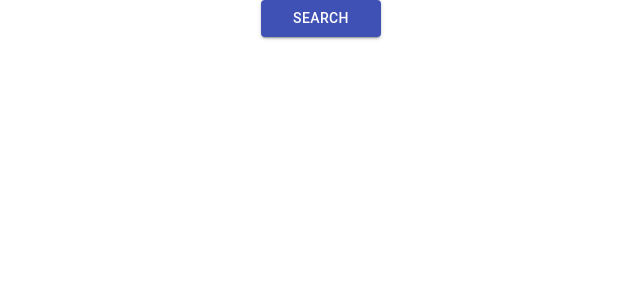
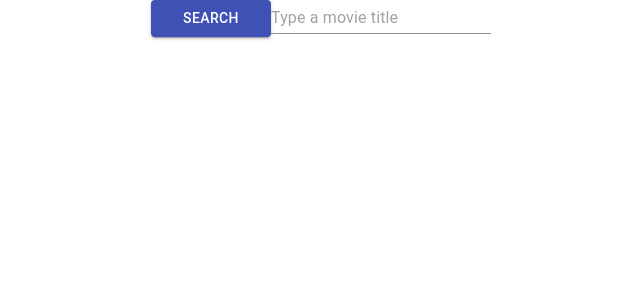
Before and after one commit to gyorkibence/tmdb-homework, a React (Create React App) app: page / in a window 1280 px wide. Shown: the top 300 px of the page, without its empty margins (319-959 px from the left). Built offline with nearby package versions, Linux system fonts and the light colour scheme.

Commit message:
add input component

```diff
--- a/src/components/App/App.tsx
+++ b/src/components/App/App.tsx
@@ -1,11 +1,17 @@
-import React from 'react';
+import React, { useState } from 'react';
 import Button, { ButtonTypes } from 'components/Button/Button';
+import Input from 'components/Input/Input';
 import './app.scss';
 
-const App = () => (
-  <div className="app-classname">
-    <Button title="Search" type={ButtonTypes.submit} />
-  </div>
-);
+const App = () => {
+  const [inputValue, setInputValue] = useState('');
+
+  return (
+    <div className="app-classname">
+      <Button title="Search" type={ButtonTypes.button} onClick={() => console.log(inputValue)} />
+      <Input placeholder="Type a movie title" onChange={(value) => setInputValue(value)} value={inputValue} />
+    </div>
+  );
+}
 
 export default App;
--- a/src/components/Button/Button.tsx
+++ b/src/components/Button/Button.tsx
@@ -1,5 +1,5 @@
 import React, { FC } from 'react';
-import { Button, PropTypes } from '@material-ui/core';
+import { Button as MaterialButton, PropTypes } from '@material-ui/core';
 import './button.scss';
 
 export enum ButtonTypes {
@@ -8,14 +8,14 @@ export enum ButtonTypes {
   button = 'button',
 }
 
-export interface AppButtonProps {
+export interface ButtonProps {
   title: string;
   color?: PropTypes.Color;
   type?: ButtonTypes;
   onClick?: () => void;
 }
 
-const AppButton: FC<AppButtonProps> = (props) => {
+const Button: FC<ButtonProps> = (props) => {
   const {
     title,
     onClick,
@@ -23,7 +23,7 @@ const AppButton: FC<AppButtonProps> = (props) => {
     type = ButtonTypes.button,
   } = props;
   return (
-    <Button
+    <MaterialButton
       color={color}
       variant="contained"
       type={type}
@@ -31,8 +31,8 @@ const AppButton: FC<AppButtonProps> = (props) => {
       className="tmdb-homework-button-container"
     >
       {title}
-    </Button>
+    </MaterialButton>
   );
 };
 
-export default AppButton;
+export default Button;
--- /dev/null
+++ b/src/components/Input/Input.tsx
@@ -0,0 +1,35 @@
+import React, { FC } from 'react';
+import { Input as MaterialInput } from '@material-ui/core';
+import './input.scss';
+
+export enum InputColorTypes {
+  primary = 'primary',
+  secondary = 'secondary',
+}
+
+export interface InputProps {
+  onChange: (value: string) => void;
+  value: string;
+  placeholder: string;
+  color?: InputColorTypes;
+}
+
+const Input: FC<InputProps> = (props) => {
+  const {
+    placeholder,
+    color = InputColorTypes.primary,
+    onChange,
+    value,
+  } = props;
+  return (
+    <MaterialInput
+      onChange={(event) => onChange(event.target.value)}
+      placeholder={placeholder}
+      value={value}
+      color={color}
+      className="tmdb-homework-input-container"
+    />
+  );
+};
+
+export default Input;
--- /dev/null
+++ b/src/components/Input/input.scss
@@ -0,0 +1,3 @@
+.tmdb-homework-input-container {
+  min-width: 220px!important;
+}
```
